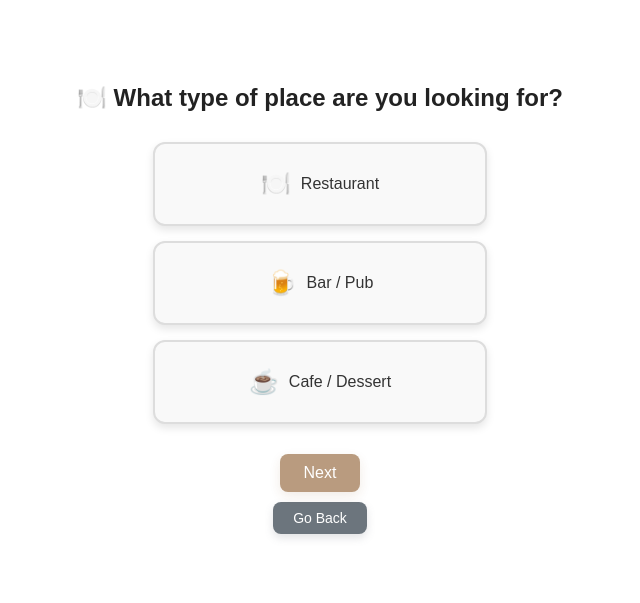
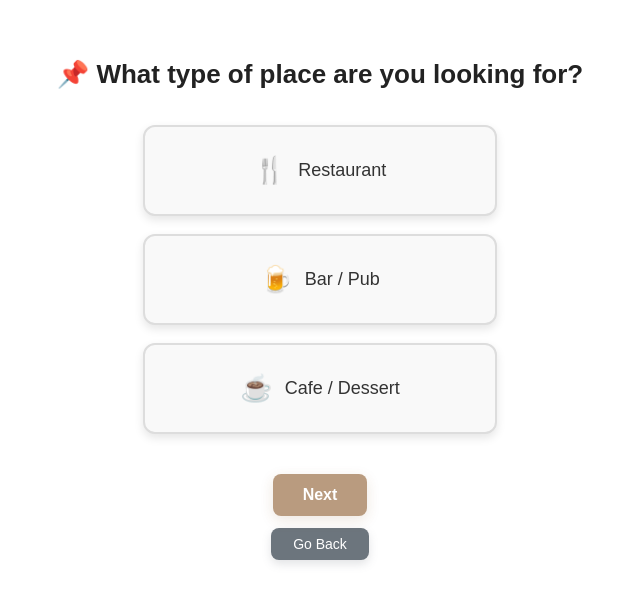
Before and after one commit to jysonn97/what-to-eat, a Next.js app: page /place-type in a window 1280 px wide. Shown: the part 127-730 px from the top of the page, without its empty margins (320-960 px from the left). Built offline with nearby package versions, Linux system fonts and the light colour scheme; a web font is replaced by a local one.

Commit message:
Update place-type.js

```diff
--- a/pages/place-type.js
+++ b/pages/place-type.js
@@ -5,7 +5,7 @@ import Head from "next/head";
 export default function PlaceTypePage() {
   const [selectedType, setSelectedType] = useState(null);
   const router = useRouter();
-  const { location } = router.query; // Get the location from the previous page
+  const { location } = router.query;
 
   const handleSelect = (type) => {
     setSelectedType(type);
@@ -31,7 +31,7 @@ export default function PlaceTypePage() {
       </Head>
 
       {/* Question */}
-      <h1 style={styles.heading}>🍽️ What type of place are you looking for?</h1>
+      <h1 style={styles.heading}>📌 What type of place are you looking for?</h1>
 
       {/* Place Type Options */}
       <div style={styles.optionsContainer}>
@@ -39,7 +39,7 @@ export default function PlaceTypePage() {
           style={{ ...styles.optionCard, borderColor: selectedType === "restaurant" ? "#8B5A2B" : "#ddd" }}
           onClick={() => handleSelect("restaurant")}
         >
-          <span style={styles.icon}>🍽️</span>
+          <span style={styles.icon}>🍴</span>
           <p style={styles.optionText}>Restaurant</p>
         </div>
 
@@ -84,16 +84,16 @@ const styles = {
   },
 
   heading: {
-    fontSize: "24px",
-    fontWeight: "600",
+    fontSize: "26px", // Bigger for better readability
+    fontWeight: "700",
     color: "#222",
-    marginBottom: "30px",
+    marginBottom: "35px",
   },
 
   optionsContainer: {
     display: "flex",
     flexDirection: "column",
-    gap: "15px",
+    gap: "18px",
     alignItems: "center",
   },
 
@@ -101,8 +101,8 @@ const styles = {
     display: "flex",
     alignItems: "center",
     justifyContent: "center",
-    gap: "10px",
-    width: "300px",
+    gap: "12px",
+    width: "320px",
     padding: "15px",
     borderRadius: "12px",
     border: "2px solid #ddd",
@@ -110,15 +110,15 @@ const styles = {
     transition: "all 0.3s ease",
     fontSize: "18px",
     backgroundColor: "#f9f9f9",
-    boxShadow: "0px 4px 8px rgba(0, 0, 0, 0.1)",
+    boxShadow: "0px 4px 10px rgba(0, 0, 0, 0.1)",
   },
 
   icon: {
-    fontSize: "24px",
+    fontSize: "26px", // Slightly bigger for a more engaging UI
   },
 
   optionText: {
-    fontSize: "16px",
+    fontSize: "18px",
     fontWeight: "500",
     color: "#333",
   },
@@ -127,33 +127,33 @@ const styles = {
     display: "flex",
     flexDirection: "column",
     alignItems: "center",
-    marginTop: "30px",
+    marginTop: "40px", // More balance
   },
 
   nextButton: {
     fontSize: "16px",
-    padding: "10px 24px",
+    padding: "12px 30px",
     backgroundColor: "#8B5A2B",
     color: "#fff",
     border: "none",
     borderRadius: "8px",
     cursor: "pointer",
-    marginBottom: "10px",
+    marginBottom: "12px",
     transition: "all 0.3s ease, transform 0.2s ease",
-    fontWeight: "500",
-    boxShadow: "0px 4px 12px rgba(139, 90, 43, 0.2)",
+    fontWeight: "600",
+    boxShadow: "0px 4px 14px rgba(139, 90, 43, 0.25)",
   },
 
   backButton: {
     fontSize: "14px",
-    padding: "8px 20px",
+    padding: "8px 22px",
     backgroundColor: "#6c757d",
     color: "#fff",
     border: "none",
     borderRadius: "8px",
     cursor: "pointer",
     transition: "all 0.3s ease, transform 0.2s ease",
-    boxShadow: "0px 4px 8px rgba(108, 117, 125, 0.2)",
+    boxShadow: "0px 4px 10px rgba(108, 117, 125, 0.2)",
   },
 
   /* Hover Effects */
@@ -168,7 +168,7 @@ const styles = {
   },
 };
 
-/* Add hover styles via JavaScript (for inline styles) */
+/* Add hover styles via JavaScript */
 if (typeof document !== "undefined") {
   document.addEventListener("DOMContentLoaded", () => {
     const nextBtn = document.querySelector("button[style*='background-color: #8B5A2B']");
```
